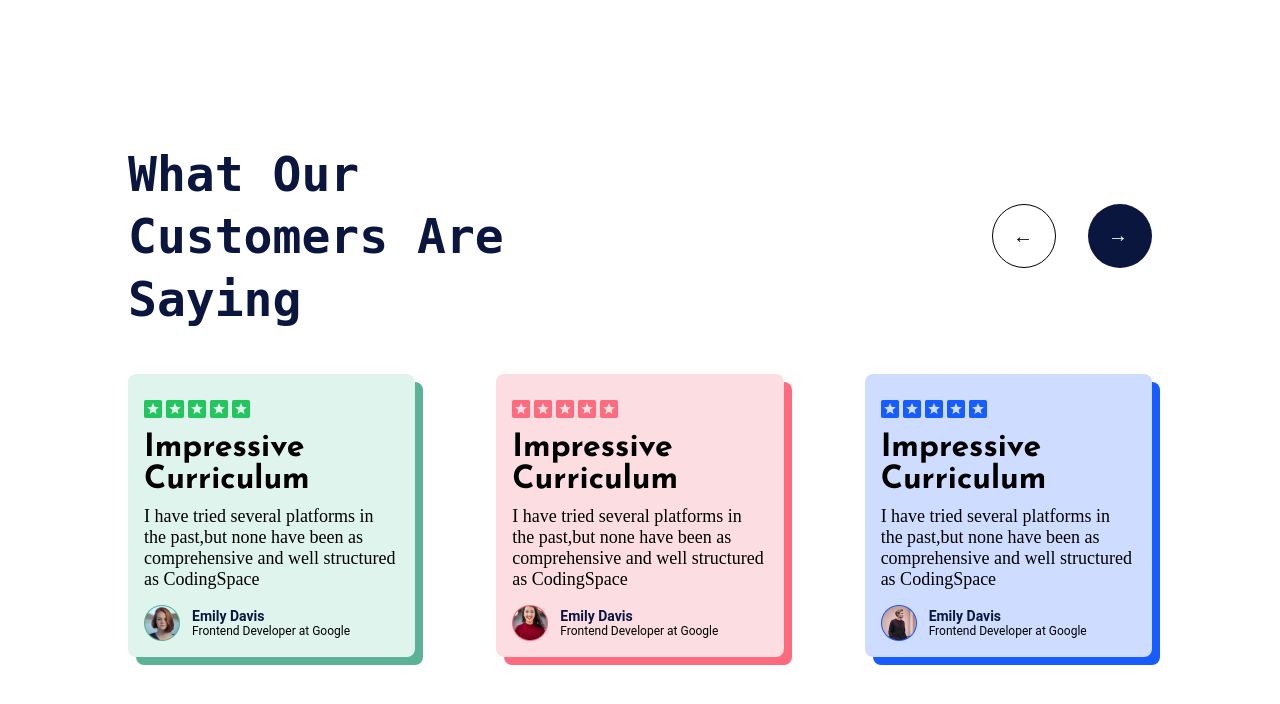
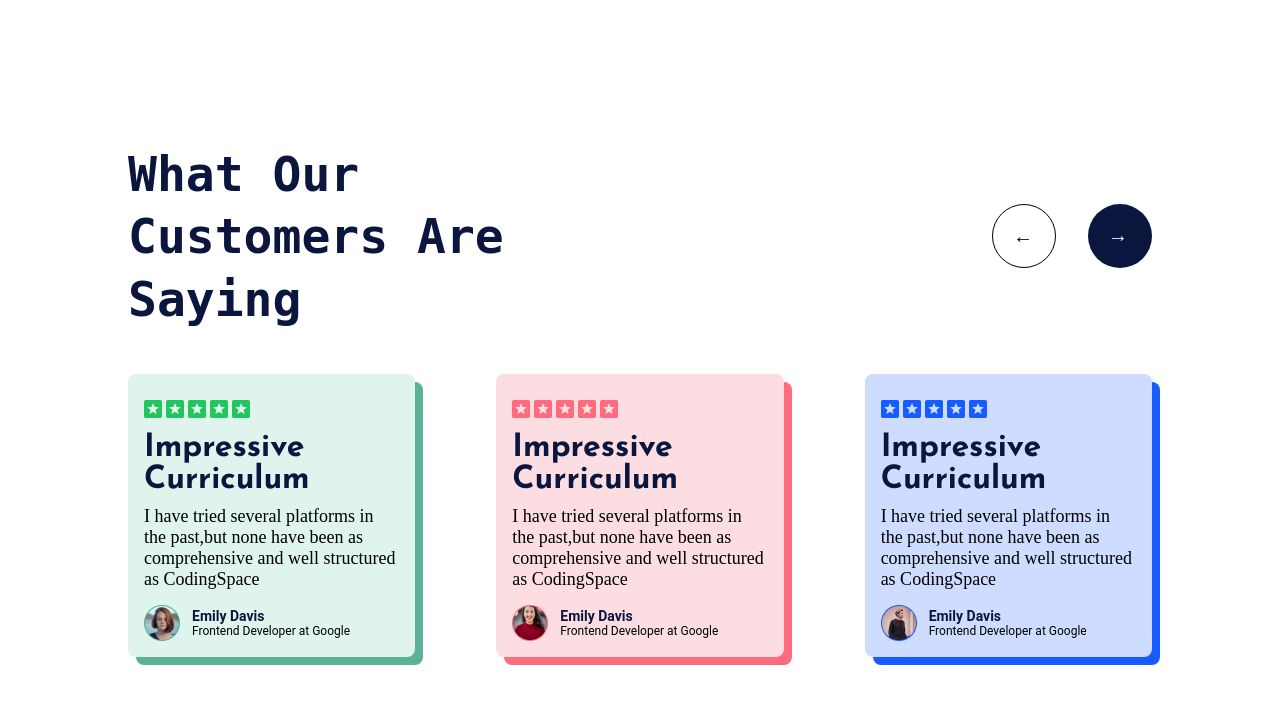
Before and after one commit to stefanovidmar2005/Web-Dev, a website built with Vite: page testimonials-ui-component/testimonials-slider-component/index.html in a window 1280 px wide. Built offline with nearby package versions, Linux system fonts and the light colour scheme.

Commit message:
initial commit

```diff
--- a/testimonials-ui-component/testimonials-slider-component/style.css
+++ b/testimonials-ui-component/testimonials-slider-component/style.css
@@ -80,6 +80,7 @@ span {
   font-family: "Josefin Sans", sans-serif;
   font-size: 32px;
   font-weight: 700;
+  color: var(--dark-blue);
 }
 
 .slide-element .slide-element-description {
```
